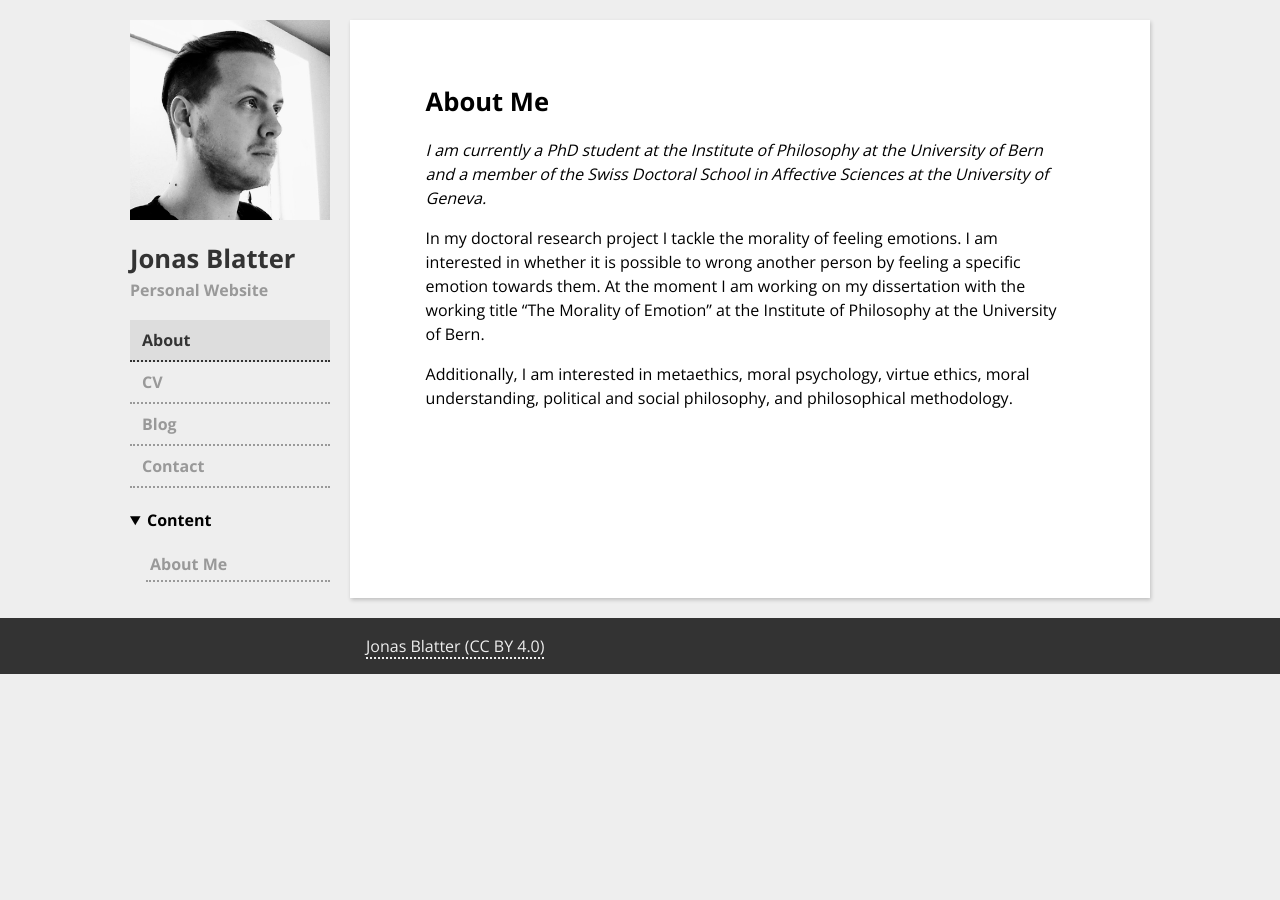
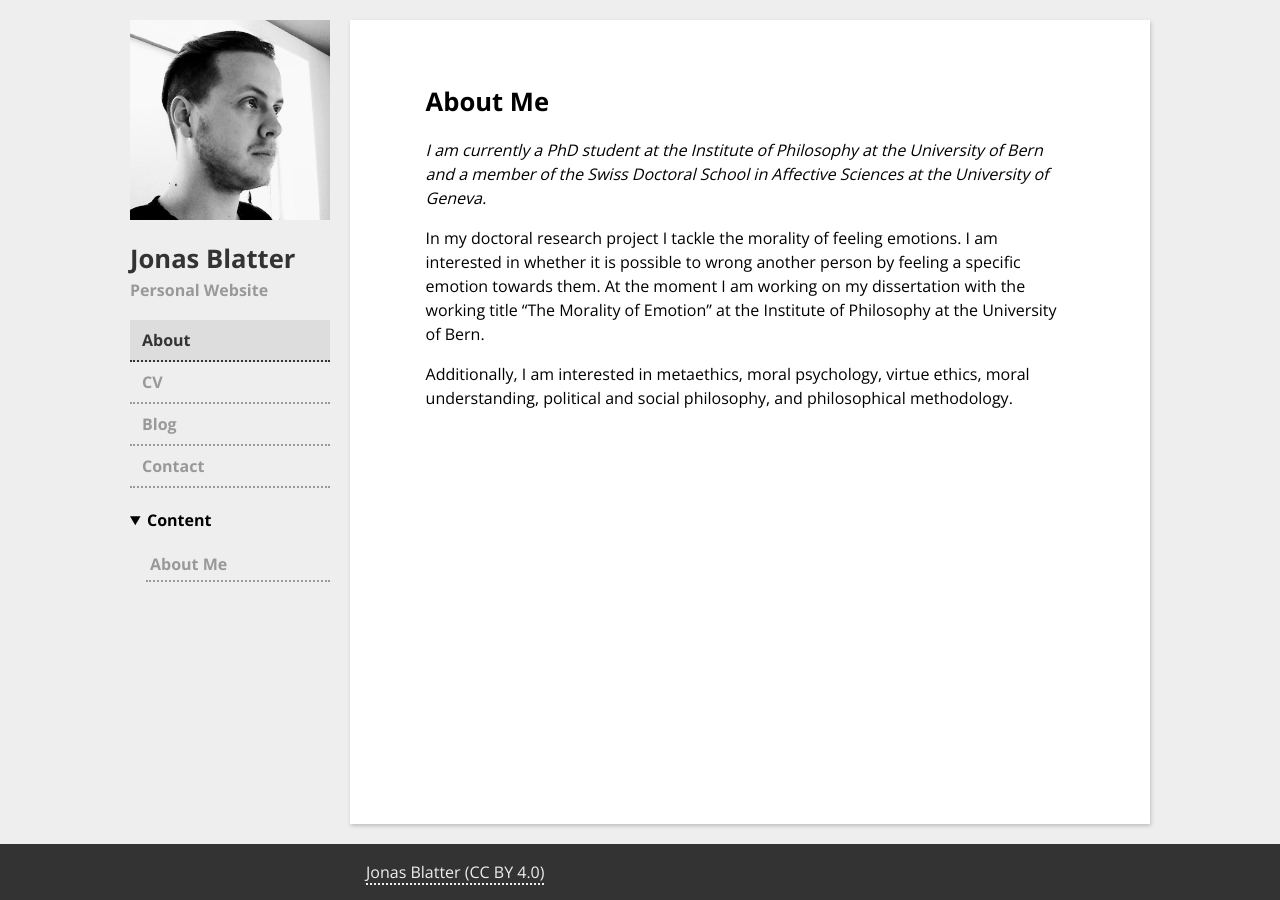
Before and after one commit to jonasblatter/jonasblatter.github.io, a Jekyll site: the page built from about.md, in a window 1280 px wide. Built offline with Jekyll 4.4.1, drawn with Linux system fonts in a browser that asks for light colours; our own code applies the rules of GitHub Pages for plain Markdown files; a style sheet for code colours, icons or effects is not loaded.

Commit message:
html 100%

```diff
--- a/_sass/main.scss
+++ b/_sass/main.scss
@@ -1,7 +1,8 @@
-:root {
+html {
   font-family: 'Open Sans', sans-serif;
   font-size: 12pt;
   line-height: 1.5;
+  height: 100%;
 }
 
 body {
```
